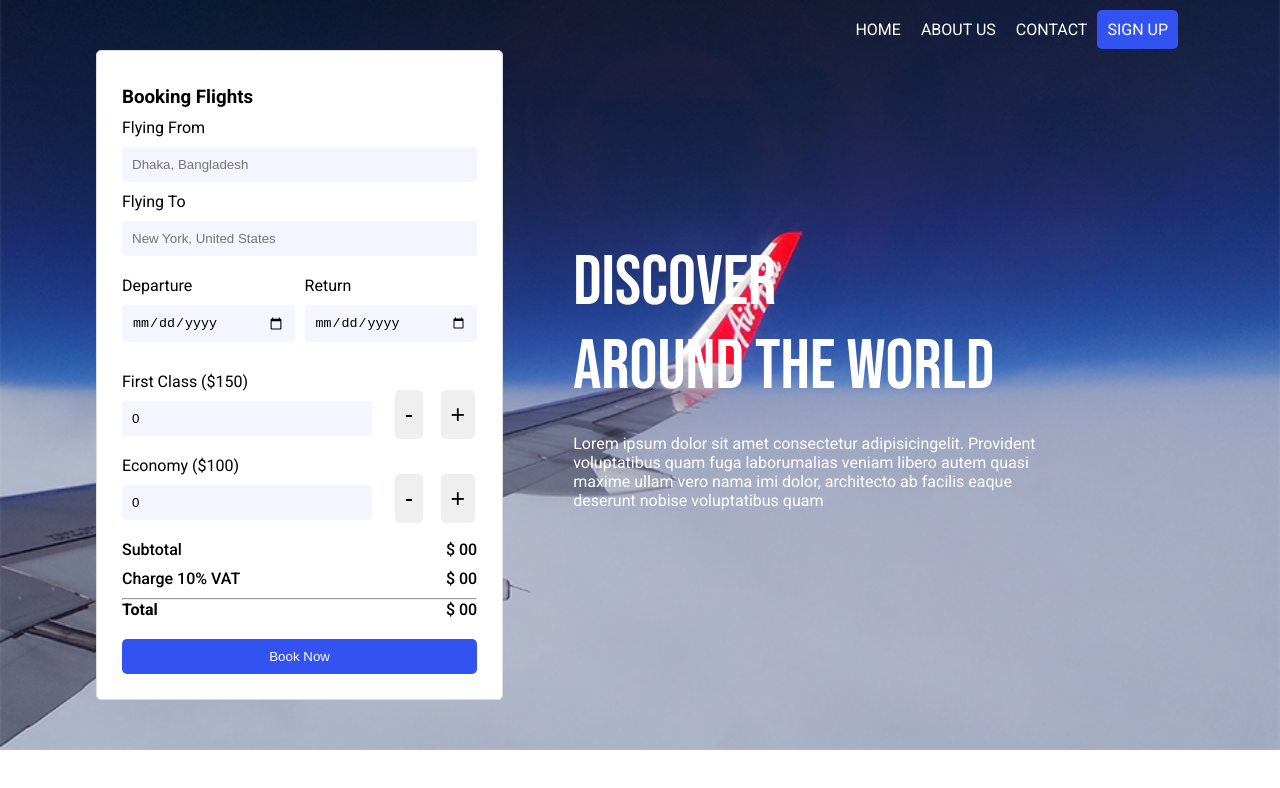
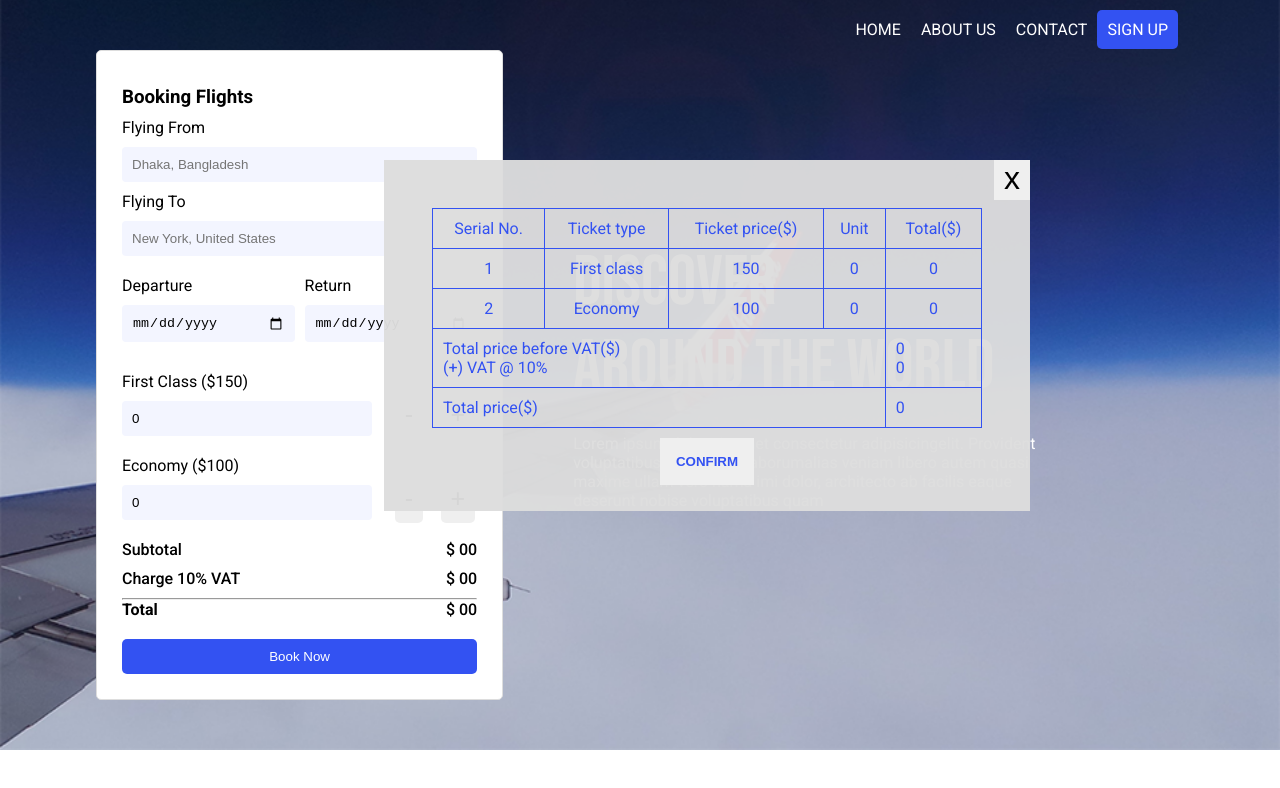
Before and after one commit to dvlprAlamin/discover-fly, a plain HTML site: page index.html in a window 1280 px wide. Both pictures are taken after a click on the button "Book Now". Drawn offline with Linux system fonts and the light colour scheme.

Commit message:
second commit

```diff
--- a/index.html
+++ b/index.html
@@ -96,13 +96,60 @@
                     </div>
                 </div>
             </div>
-            <button class="btn-style">Book Now</button>
+            <button class="btn-style" id="bookNowBtn">Book Now</button>
         </div>
 
         <div class="booking-content">
             <h1>discover <br> around the world</h1>
             <p>Lorem ipsum dolor sit amet consectetur adipisicingelit. Provident voluptatibus quam fuga laborumalias veniam libero autem quasi maxime ullam vero nama imi dolor, architecto ab facilis eaque deserunt nobise voluptatibus quam</p>
         </div>
+        <section id="checkOut">
+            <table id="checkOutTable">
+                <thead>
+                    <tr>
+                        <td>Serial No.</td>
+                        <td>Ticket type</td>
+                        <td>Ticket price($)</td>
+                        <td>Unit</td>
+                        <td>Total($)</td>
+                    </tr>
+                </thead>
+                <tbody>
+                    <tr>
+                        <td>1</td>
+                        <td>First class</td>
+                        <td>150</td>
+                        <td>0</td>
+                        <td>0</td>
+                    </tr>
+                    <tr>
+                        <td>2</td>
+                        <td>Economy</td>
+                        <td>100</td>
+                        <td>0</td>
+                        <td>0</td>
+                    </tr>
+                </tbody>
+                <tfoot>
+                    <tr>
+                        <td colspan="4">
+                            <div>Total price before VAT($)</div>
+                            <div>(+) VAT @ 10%</div>
+                        </td>
+                        <td>
+                            <div class="subtotal">0</div>
+                            <div class="vat">0</div>
+                        </td>
+                    </tr>
+                    <tr>
+                        <td colspan="4">Total price($)</td>
+                        <td>0</td>
+                    </tr>
+                </tfoot>
+            </table>
+            <button id="closeBtn" >x</button>
+            <button id="confirmBtn">Confirm</button>
+        </section>
     </main>
     <script src="script.js"></script>
     <!--Thank You-->
--- a/script.js
+++ b/script.js
@@ -39,3 +39,11 @@ function getTotal() {
     let totalPrice = total.innerText = getSubTotal() + getVat();
     return totalPrice;
 }
+
+
+document.getElementById('bookNowBtn').addEventListener('click', function() {
+    document.getElementById('checkOut').style.display = 'block';
+});
+document.getElementById('closeBtn').addEventListener('click', function() {
+    document.getElementById('checkOut').style.display = 'none';
+});
--- a/style.css
+++ b/style.css
@@ -13,7 +13,11 @@ body{
     background-attachment: scroll;
     background-size: cover;
 }
-
+button{
+    cursor: pointer;
+    border: none;
+    outline: 0;
+}
 nav{
     height: 50px;
     width: 100%;
@@ -75,9 +79,6 @@ nav ul li a:hover, a.active{
 .plus-minus-btn button{
     padding: 10px;
     font-size: 25px;
-    cursor: pointer;
-    border: none;
-    outline: 0;
     border-radius: 5px;
 }
 .plus-minus-btn button:hover{
@@ -133,3 +134,51 @@ nav ul li a:hover, a.active{
     display: flex;
     justify-content: space-between;
 }
+#checkOut{
+    position: fixed;
+    background-color: #ddddddf6;
+    top: 10rem;
+    left: 30%;
+    padding:3rem 3rem 1rem 3rem ;
+    display: none;
+}
+#checkOutTable{
+    width: 550px;
+    text-align: center;
+    position: relative;
+    color: #3352F2;
+}
+#checkOutTable, td{
+    border: 1px solid #3352F2;
+    border-collapse: collapse;
+    padding: 10px;
+}
+#closeBtn{
+    position: absolute;
+    top: 0;
+    right: 0;
+    font-size: 2rem;
+    padding: 0px 10px 3px 10px;
+    border: none;
+}
+#confirmBtn{
+    margin: 10px auto;
+    display: block;
+    padding: 1rem;
+    text-transform: uppercase;
+    font-weight: 600;
+    border: none;
+    color: #3352F2;
+}
+#closeBtn:hover{
+    background-color: red;
+    color: #ffffff;
+}
+#confirmBtn:hover{
+    background-color: #3352F2;
+    color: #ffffff;
+    transition: .5s;
+}
+tfoot{
+    text-align: left;
+}
```
